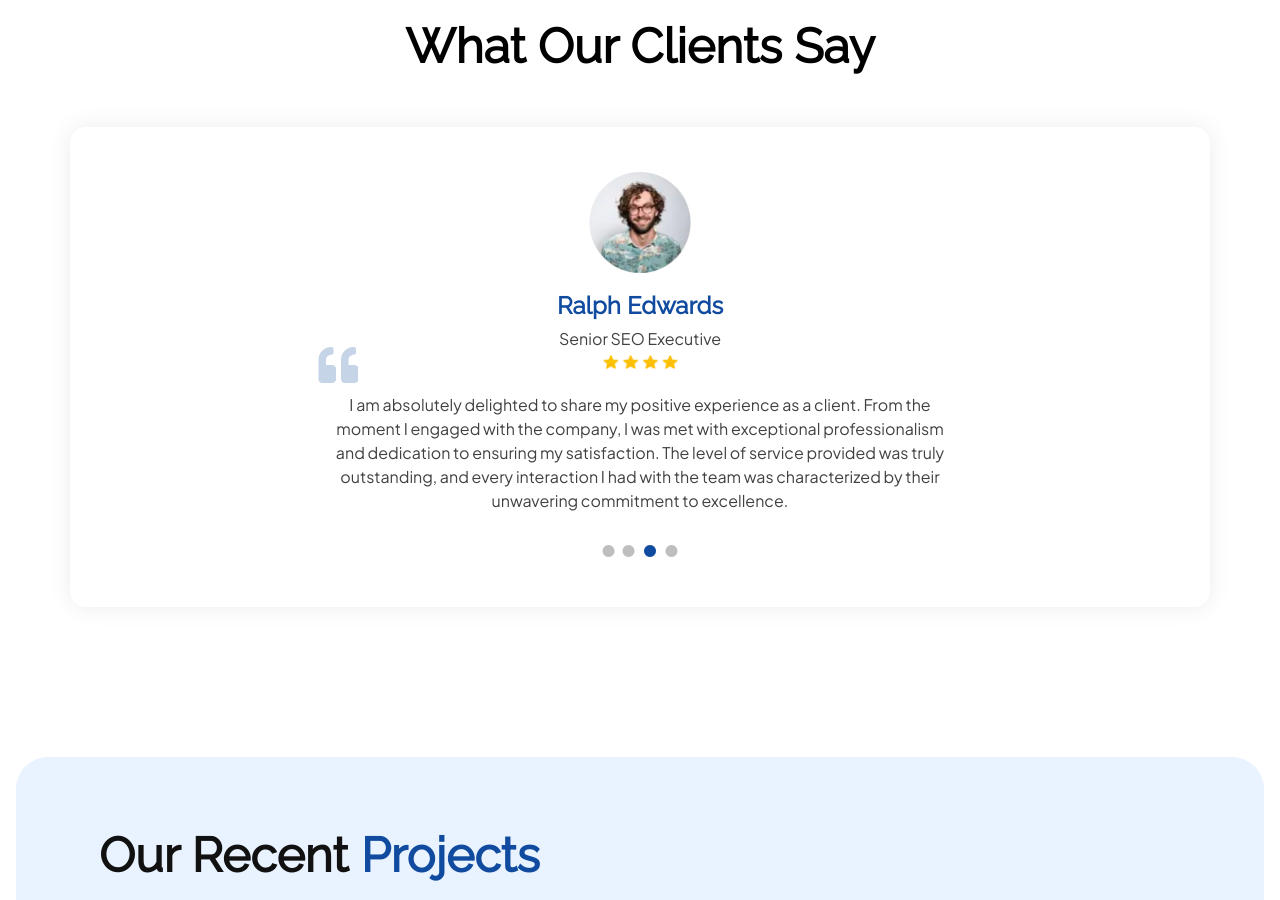
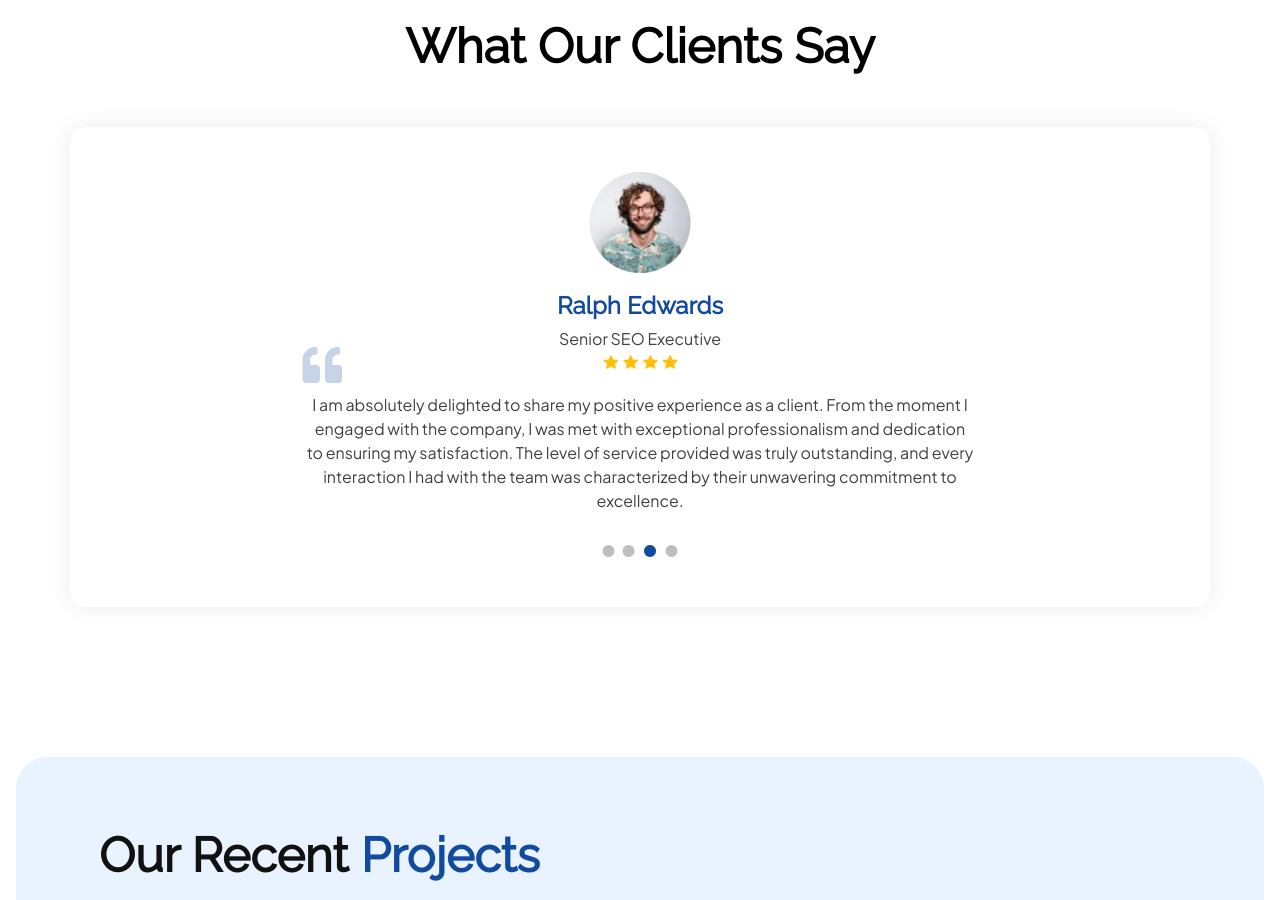
Before and after one commit to abhishekKatnoria12/Opulent-Oasis, a Next.js app: page / in a window 1280 px wide. Shown: the part 2240-3140 px from the top of the page. Built offline with nearby package versions, Linux system fonts and the light colour scheme.

Commit message:
Fixed the overflow issue for the our client component

```diff
--- a/components/OurClients/index.tsx
+++ b/components/OurClients/index.tsx
@@ -44,13 +44,11 @@ const OurClients = ({ props }: porps) => {
                         className="ourclient__img"
                       />
                     </div>
-
                     <div className="ourclient__review">
                       <h4 className="ourclient__name">
                         {items?.identity?.name}
                       </h4>
                       <p className="ourclient__role">{items?.identity?.role}</p>
-                      {/* <div className="ourclient__vector"></div> */}
                       <div className="ourclient__star">
                         <Image
                           src={items?.identity?.star?.src}
--- a/components/OurClients/ourclient.module.scss
+++ b/components/OurClients/ourclient.module.scss
@@ -27,6 +27,7 @@
             max-width: 100%;
             border-radius: 16px;
             box-shadow: 0px 0px 24px 0px #00000014;
+            padding-inline: 0.75rem;
         }
 
         &__slide {
@@ -43,7 +44,6 @@
             align-items: center;
             flex-direction: column;
             position: relative;
-            padding-inline: 1rem;
 
             &::before {
                 position: absolute;
@@ -113,13 +113,13 @@
         }
 
         // Responsive
-
         @include smallDesktop {
             &__title {
                 font-size: $fs-5xl - 8;
                 padding-bottom: 30px;
             }
         }
+
         @include tablet {
             &__cont {
                 margin-block: 70px;
```
